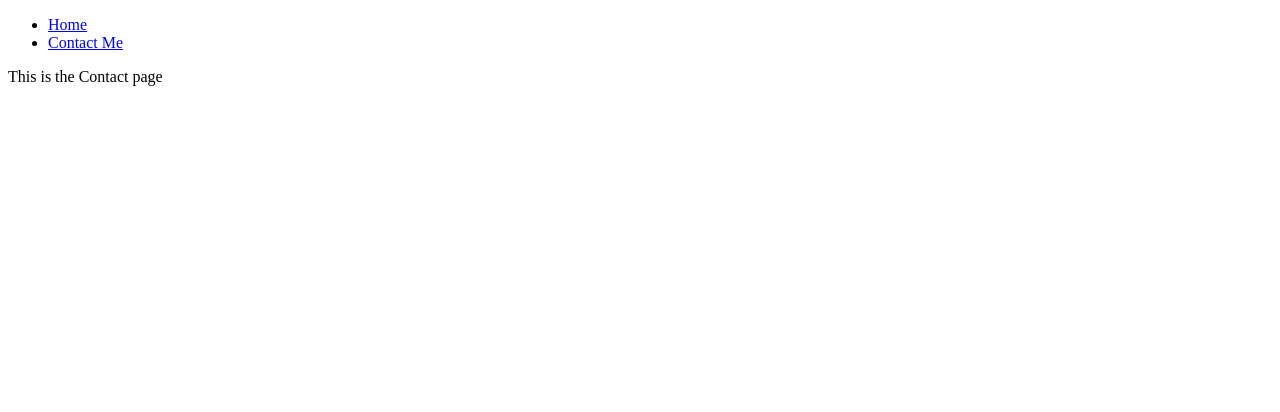
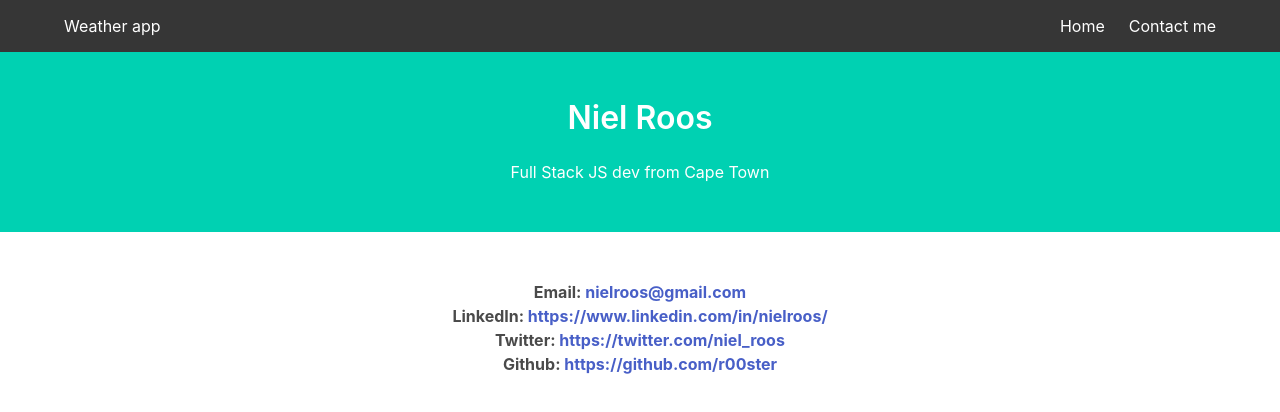
Before and after one commit to r00ster/weather-app, an Angular app: page /contact in a window 1280 px wide. Shown: the top 412 px of the page. Built offline with nearby package versions, Linux system fonts and the light colour scheme.

Commit message:
Add a ton of styling with bulma

```diff
--- a/angular.json
+++ b/angular.json
@@ -27,6 +27,7 @@
               "src/assets"
             ],
             "styles": [
+              "node_modules/bulma/css/bulma.min.css",
               "src/styles.scss"
             ],
             "scripts": []
--- a/package.json
+++ b/package.json
@@ -20,6 +20,7 @@
     "@angular/platform-browser": "^6.1.0",
     "@angular/platform-browser-dynamic": "^6.1.0",
     "@angular/router": "^6.1.0",
+    "bulma": "^0.7.1",
     "core-js": "^2.5.4",
     "rxjs": "^6.0.0",
     "zone.js": "~0.8.26"
--- a/src/app/app.component.html
+++ b/src/app/app.component.html
@@ -1 +1,2 @@
+<app-header></app-header>
 <router-outlet></router-outlet>
--- a/src/app/app.module.ts
+++ b/src/app/app.module.ts
@@ -7,12 +7,14 @@ import { HomeComponent } from './home/home.component';
 import { ContactComponent } from './contact/contact.component';
 
 import { HttpClientModule } from '@angular/common/http';
+import { HeaderComponent } from './header/header.component';
 
 @NgModule({
   declarations: [
     AppComponent,
     HomeComponent,
-    ContactComponent
+    ContactComponent,
+    HeaderComponent
   ],
   imports: [
     BrowserModule,
--- a/src/app/contact/contact.component.html
+++ b/src/app/contact/contact.component.html
@@ -1,12 +1,23 @@
-<nav>
-  <ul>
-    <li>
-      <a routerLink="">Home</a>
-    </li>
-    <li>
-      <a routerLink="contact">Contact Me</a>
-    </li>
-  </ul>
-</nav>
+<section class="hero is-primary">
+  <div class="hero-body">
+    <div class="container">
+      <h1 class="title has-text-centered">
+        Niel Roos
+      </h1>
+      <h2 class="has-text-centered">Full Stack JS dev from Cape Town</h2>
+    </div>
+  </div>
+</section>
 
-<p>This is the Contact page</p>
+<section class="section">
+  <div class="container">
+    <div class="columns">
+      <div class="column has-text-centered has-text-weight-bold">
+        Email: <a href="mailto:nielroos@gmail.com" target="_blank">nielroos@gmail.com</a><br/>
+        LinkedIn: <a href="https://linkedin.com/in/nielroos/" target="_blank">https://www.linkedin.com/in/nielroos/</a><br/>
+        Twitter: <a href="https://twitter.com/niel_roos" target="_blank">https://twitter.com/niel_roos</a><br/>
+        Github: <a href="https://github.com/r00ster" target="_blank">https://github.com/r00ster</a>
+      </div>
+    </div>
+  </div>
+</section>
--- /dev/null
+++ b/src/app/header/header.component.html
@@ -0,0 +1,25 @@
+<nav class="navbar is-dark" role="navigation" aria-label="main navigation">
+  <div class="container">
+    <div class="navbar-brand">
+      <a class="navbar-item">Weather app</a>
+      <div class="navbar-burger burger">
+        <span></span>
+        <span></span>
+        <span></span>
+      </div>
+    </div>
+
+    <div class="navbar-menu">
+      <div class="navbar-end">
+        <a class="navbar-item" routerLink="">Home</a>
+        <a class="navbar-item" routerLink="contact">Contact me</a>
+      </div>
+
+      <a role="button" class="navbar-burger" aria-label="menu" aria-expanded="false">
+        <span aria-hidden="true"></span>
+        <span aria-hidden="true"></span>
+        <span aria-hidden="true"></span>
+      </a>
+    </div>
+  </div>
+</nav>
--- /dev/null
+++ b/src/app/header/header.component.ts
@@ -0,0 +1,15 @@
+import { Component, OnInit } from '@angular/core';
+
+@Component({
+  selector: 'app-header',
+  templateUrl: './header.component.html',
+  styleUrls: ['./header.component.scss']
+})
+export class HeaderComponent implements OnInit {
+
+  constructor() { }
+
+  ngOnInit() {
+  }
+
+}
--- a/src/app/home/home.component.html
+++ b/src/app/home/home.component.html
@@ -1,32 +1,44 @@
-<nav>
-  <ul>
-    <li>
-      <a routerLink="">Home</a>
-    </li>
-    <li>
-      <a routerLink="contact">Contact Me</a>
-    </li>
-  </ul>
-</nav>
+<section class="hero is-primary ">
+  <div class="hero-body">
+    <div class="container">
+      <h1 class="title has-text-centered">
+        The current weather in Cape Town is: {{ capeTownWeatherCurrently$ }}{{ unitSymbol$ }}
+      </h1>
+      <h2 class="has-text-danger has-text-centered has-text-weight-bold"
+          *ngIf="above25$">** Warning: The current temperature is above 25{{ unitSymbol$ }} **</h2>
+      <h2 class="has-text-danger has-text-centered has-text-weight-bold"
+          *ngIf="below15$">** Warning: The current temperature is below 15{{ unitSymbol$ }} **</h2>
+    </div>
+  </div>
+</section>
 
-<p>{{ selectedUnit$ }}</p>
-
-<p>This is the Home page</p>
-
-<div>Display degrees in
-  <button (click)="updateDegrees('Fahrenheit')">Fahrenheit</button> |
-  <button (click)="updateDegrees('Celsius')">Celsius</button>
-</div>
-
-<p>The current weather in Cape Town is: {{ capeTownWeatherCurrently$ }}{{ unitSymbol$ }}<p>
-
-<p *ngIf="above25$">** Warning the current temperature is above 25{{ unitSymbol$ }}</p>
-<p *ngIf="below15$">** Warning the current temperature is below 15{{ unitSymbol$ }}</p>
-
-<ul>
-  <li *ngFor="let day of capeTownDailyWeather$">
-    Time: {{ day['time'] }} <br/>
-    Min Temperature: {{ day['temperatureMin'] }}{{ unitSymbol$ }}<br/>
-    Max Temperature: {{ day['temperatureMax'] }}{{ unitSymbol$ }}<br/>
-  </li>
-</ul>
+<section class="section">
+  <div class="container">
+    <div class="columns">
+      <div class="column has-text-centered">
+        <span>Selected unit is:</span>
+        <div class="buttons has-addons is-centered">
+        <span (click)="updateDegrees('Celsius')" class="button"
+              [class.is-primary]="selectedUnit$ === 'Celsius'">Celsius</span>
+          <span (click)="updateDegrees('Fahrenheit')" class="button"
+                [class.is-primary]="selectedUnit$ === 'Fahrenheit'">Fahrenheit</span>
+        </div>
+        <table class="table temp-table">
+          <thead>
+          <tr>
+            <th><abbr title="Date and Time">Date and Time</abbr></th>
+            <th><abbr title="Min Temperature">Min Temp</abbr></th>
+            <th><abbr title="Max Temperature">Max Temp</abbr></th>
+          </tr>
+          </thead>
+          <tbody>
+          <tr *ngFor="let day of capeTownDailyWeather$">
+            <td>{{ day['time'] }}</td>
+            <td>{{ day['temperatureMin'] }}{{ unitSymbol$ }}</td>
+            <td>{{ day['temperatureMax'] }}{{ unitSymbol$ }}</td>
+          </tr>
+          </tbody>
+        </table>
+      </div>
+    </div>
+  </div>
--- a/src/app/home/home.component.scss
+++ b/src/app/home/home.component.scss
@@ -0,0 +1,4 @@
+.temp-table {
+  margin-left: auto;
+  margin-right: auto;
+}
--- a/src/styles.scss
+++ b/src/styles.scss
@@ -1 +1,48 @@
 /* You can add global styles to this file, and also import other style files */
+
+/* margin + padding helpers (via: https://github.com/jgthms/bulma/issues/451#issuecomment-331758839) */
+$sizeUnit: rem;
+$marginKey: 'm';
+$paddingKey: 'p';
+$separator: '-';
+$sizes: (
+    ('none', 0),
+    ('xxs', 0.125),
+    ('xs', 0.25),
+    ('sm', 0.5),
+    ('md', 1),
+    ('lg', 2),
+    ('xl', 4),
+    ('xxl', 8),
+);
+$positions: (
+    ('t', 'top'),
+    ('r', 'right'),
+    ('b', 'bottom'),
+    ('l', 'left')
+);
+
+@function sizeValue($key, $value) {
+    @return if($key == 'none', 0, $value + $sizeUnit);
+}
+
+@each $size in $sizes {
+    $sizeKey: nth($size, 1);
+    $sizeValue: nth($size, 2);
+    .#{$marginKey}#{$separator}#{$sizeKey} {
+        margin: sizeValue($sizeKey, $sizeValue);
+    }
+    .#{$paddingKey}#{$separator}#{$sizeKey} {
+        padding: sizeValue($sizeKey, $sizeValue);
+    }
+    @each $position in $positions {
+        $posKey: nth($position, 1);
+        $posValue: nth($position, 2);
+        .#{$marginKey}#{$separator}#{$posKey}#{$separator}#{$sizeKey} {
+            margin-#{$posValue}: sizeValue($sizeKey, $sizeValue);
+        }
+        .#{$paddingKey}#{$separator}#{$posKey}#{$separator}#{$sizeKey} {
+            padding-#{$posValue}: sizeValue($sizeKey, $sizeValue);
+        }
+    }
+}
```
Also changed, not shown: src/app/header/header.component.scss (added), 2 other files (tests, documents, lock files or other folders).
